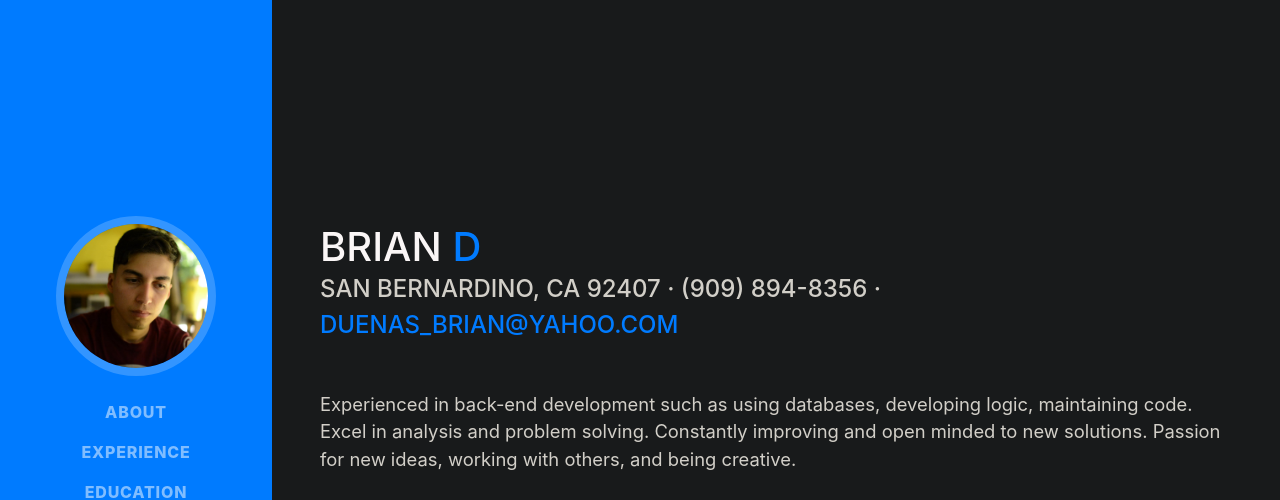
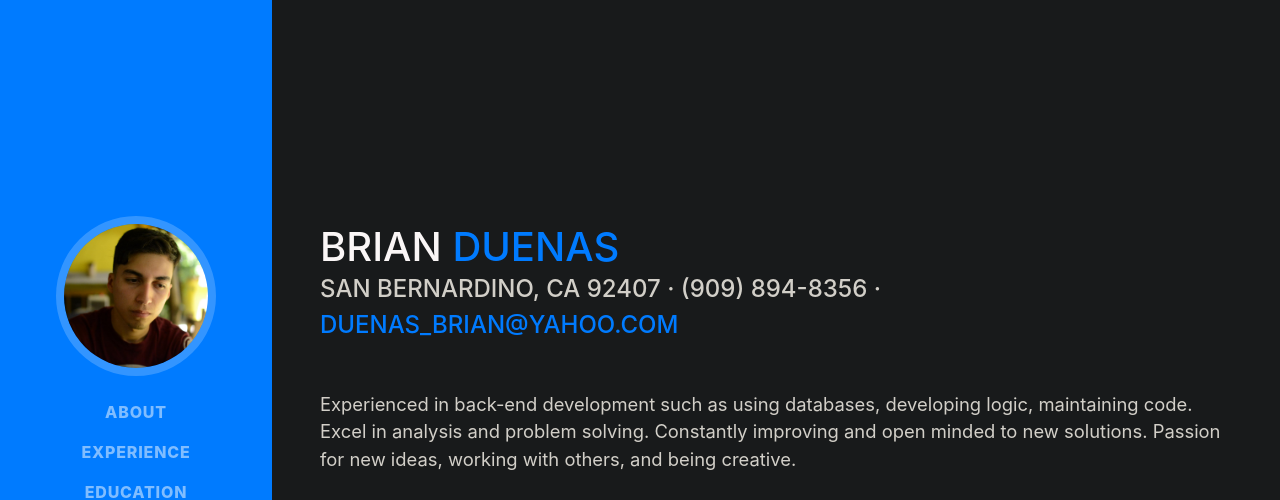
Before and after one commit to brian316/brian316.github.io, a website with bundled scripts: page index.html in a window 1280 px wide. Shown: the top 500 px of the page. Built offline with nearby package versions, Linux system fonts and the light colour scheme; a web font is replaced by a local one.

Commit message:
Update index.html

```diff
--- a/index.html
+++ b/index.html
@@ -66,7 +66,7 @@
     <section class="resume-section p-3 p-lg-5 d-flex align-items-center" id="about">
       <div class="w-100">
         <h1 class="mb-0">Brian
-          <span class="text-primary">D</span>
+          <span class="text-primary">Duenas</span>
         </h1>
         <div class="subheading mb-5">San Bernardino, CA 92407 · (909) 894-8356 ·
           <a href="mailto:duenas_brian@yahoo.com">duenas_brian@yahoo.com</a>
```
